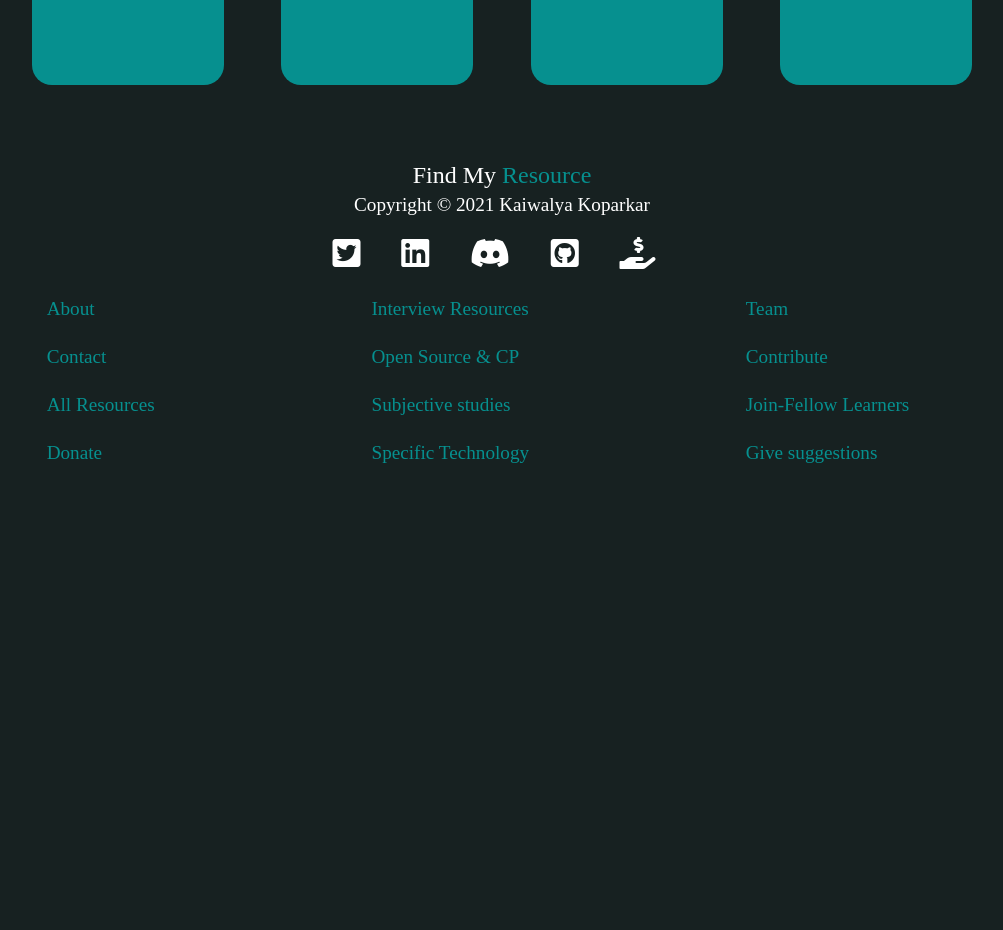
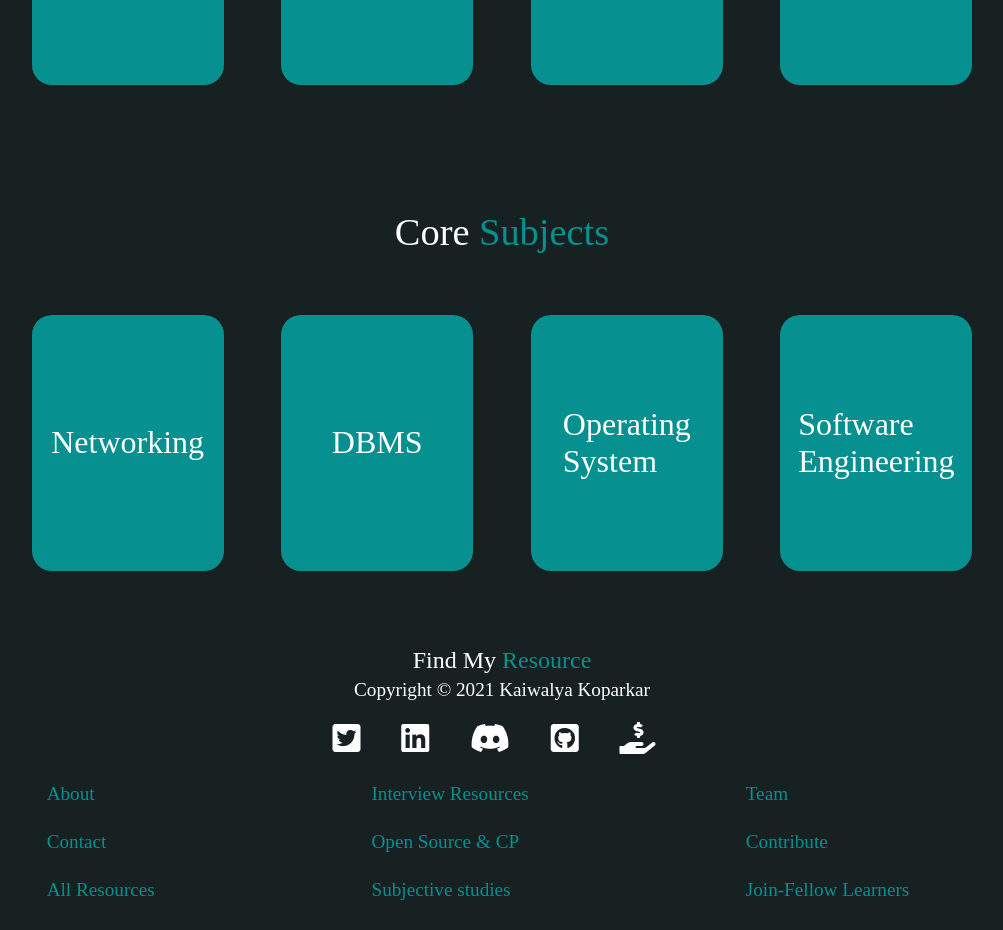
Before and after one commit to kaiwalyakoparkar/Find-Me-Resource, a website: page pages/resourceIndex/resIndex.html in a window 1280 px wide. Shown: the part 1400-2330 px from the top of the page, without its empty margins (138-1141 px from the left). Before the commit the page ends 1909 px from the top, so only its background shows below. Drawn offline with Linux system fonts and the light colour scheme.

Commit message:
feat: :boom: Core Subjects added

```diff
--- a/pages/resourceIndex/resIndex.html
+++ b/pages/resourceIndex/resIndex.html
@@ -138,6 +138,36 @@
       </div>
     </div>
 
+    <!-- --------------- Core Subject Preparation----------------- -->
+    <div class="category1">
+      <p class="category-title">
+        Core <span class="res">Subjects</span>
+      </p>
+
+      <div class="card-container">
+        <a href="./../resourceChecklist/categoryResources.html">
+          <div class="card">
+            Networking
+          </div>
+        </a>
+        <a href="#">
+          <div class="card">
+            DBMS
+          </div>
+        </a>
+        <a href="#">
+          <div class="card">
+            Operating <br /> System
+          </div>
+        </a>
+        <a href="#">
+          <div class="card">
+            Software <br /> Engineering
+          </div>
+        </a>
+      </div>
+    </div>
+
 
     <!-- This is the footer section -->
   <footer>
```
